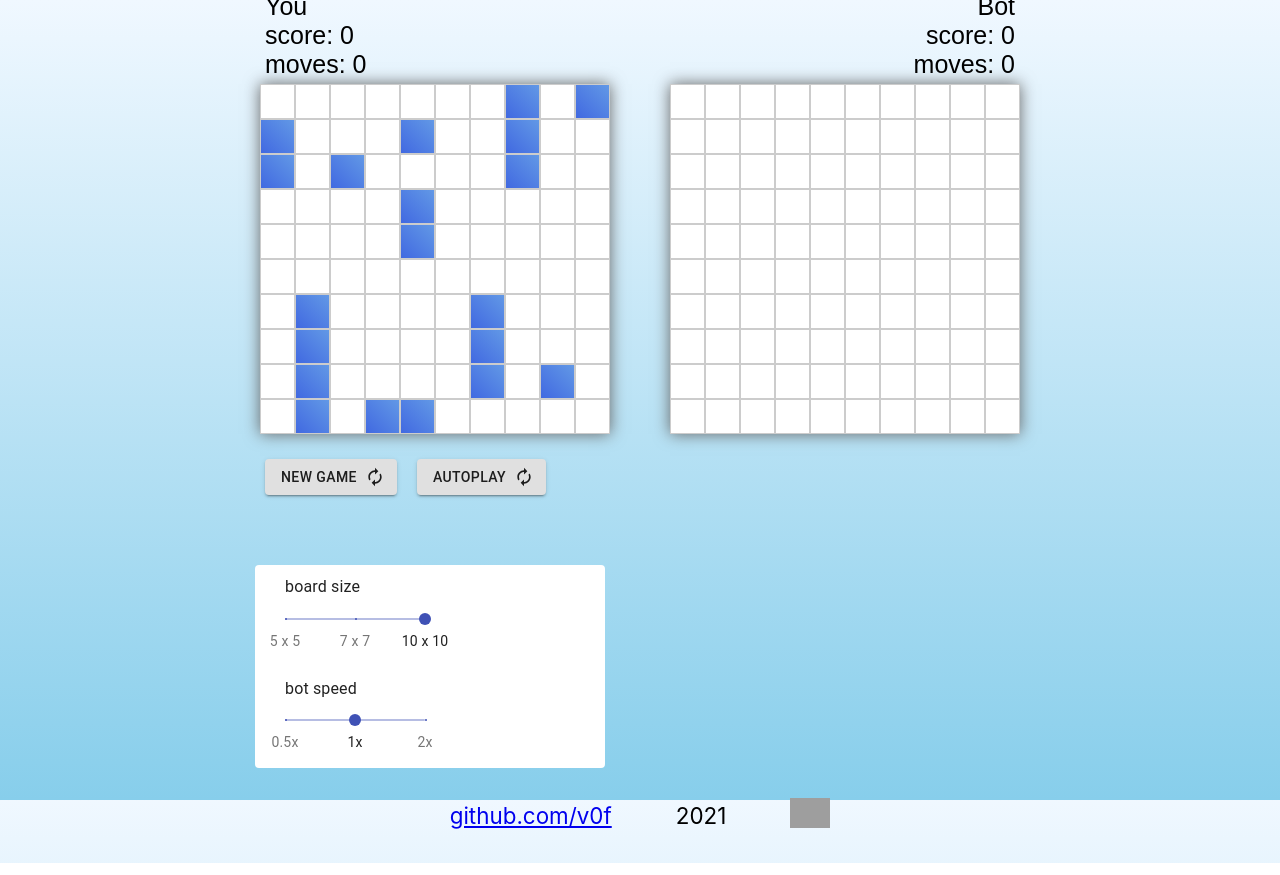
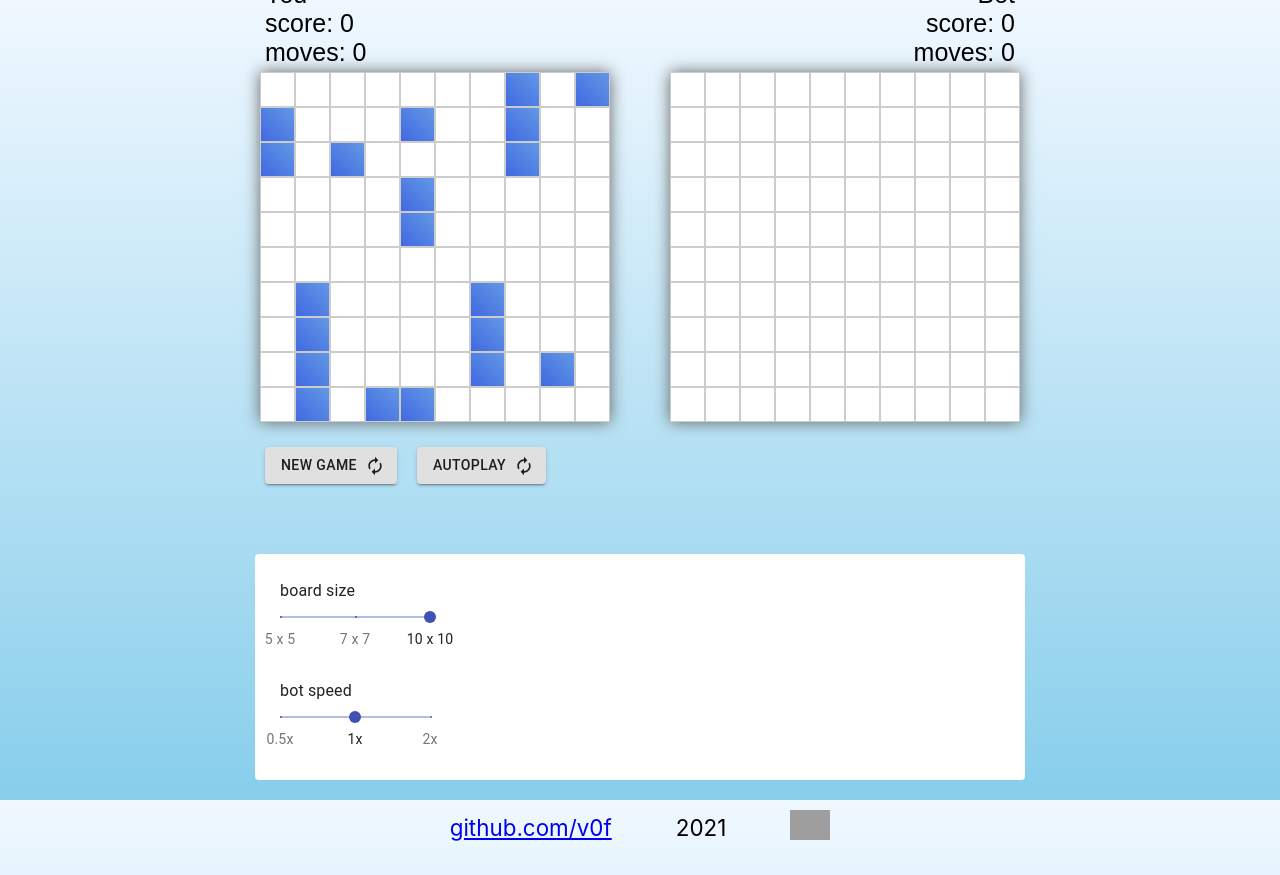
Before and after one commit to v0f/react-game, a React (Create React App) app: page / in a window 1280 px wide. Built offline with nearby package versions, Linux system fonts and the light colour scheme; grey boxes are pictures that could not be loaded.

Commit message:
feat: improve components layout

```diff
--- a/src/components/Game/Game.jsx
+++ b/src/components/Game/Game.jsx
@@ -1,5 +1,6 @@
 import React, { useState, useEffect, useRef } from 'react';
 import Paper from '@material-ui/core/Paper';
+import Grid from '@material-ui/core/Grid';
 import Button from '@material-ui/core/Button';
 import AutorenewIcon from '@material-ui/icons/Autorenew';
 import Board from '../Board/Board';
@@ -86,9 +87,15 @@ function Game() {
       <Button {...buttonsStyle} endIcon={<AutorenewIcon />} onClick={autoplayButtonClick}>
         autoplay
       </Button>
-      <Paper style={{ width: '350px', marginTop: '50px' }} elevation={0}>
-        <BoardSizeSlider onChange={handleBoardSizeChange} />
-        <BotSpeedSlider onChange={handleBotSpeedChange} />
+      <Paper style={{ marginTop: '50px', padding: '25px' }} elevation={0}>
+        <Grid container direction="column" spacing={3}>
+          <Grid item xs>
+            <BoardSizeSlider onChange={handleBoardSizeChange} />
+          </Grid>
+          <Grid item xs>
+            <BotSpeedSlider onChange={handleBotSpeedChange} />
+          </Grid>
+        </Grid>
       </Paper>
     </div>
   );
--- a/src/components/Slider/Slider.jsx
+++ b/src/components/Slider/Slider.jsx
@@ -1,8 +1,16 @@
 import React, { useState } from 'react';
 import Typography from '@material-ui/core/Typography';
+import { makeStyles } from '@material-ui/core/styles';
 import Slider from '@material-ui/core/Slider';
 
+const useStyles = makeStyles({
+  slider: {
+    width: 150,
+  },
+});
+
 export default function DiscreteSlider({ label, marks, onChange }) {
+  const classes = useStyles();
   const defaultValue = marks.find((m) => m.default).value;
   const [value, setValue] = useState(defaultValue);
   const handleChange = (e, newValue) => {
@@ -12,8 +20,8 @@ export default function DiscreteSlider({ label, marks, onChange }) {
     }
   };
   return (
-    <div className="slider" style={{ width: '200px', padding: '10px 30px' }}>
-      <Typography gutterBottom>{label}</Typography>
+    <div className={classes.slider}>
+      <Typography>{label}</Typography>
       <Slider
         value={value}
         step={null}
```
